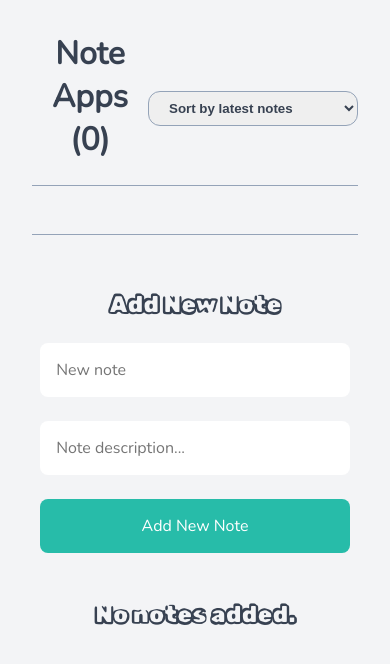
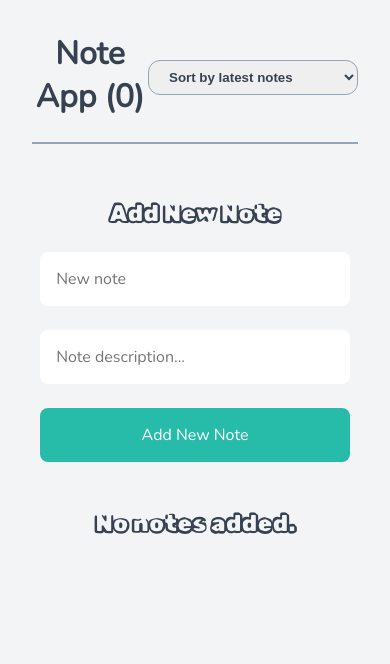
Before and after one commit to ellefamkar/Add-Notebook-React-Testing, a React (Vite) app: page / in a window 390 px wide. Shown: the top 664 px of the page. Built offline with nearby package versions, Linux system fonts and the light colour scheme.

Commit message:
style(header): add responsive styles for mobile view

```diff
--- a/src/App.css
+++ b/src/App.css
@@ -53,7 +53,7 @@
   align-items: center;
   justify-content: space-evenly;
   margin-bottom: 3rem;
-  border-bottom: 1px solid var(--text-400);
+  border-bottom: 2px solid var(--text-400);
 }
 
 .note-app {
--- a/src/App.jsx
+++ b/src/App.jsx
@@ -37,13 +37,11 @@ function App() {
   return (
     <>
       <div className="container">
-        <div className="note-header">
-          <NoteHeader
-            notes={notes}
-            sortBy={sortBy}
-            onSort={(e) => setSortBy(e.target.value)}
-          />
-        </div>
+        <NoteHeader
+          notes={notes}
+          sortBy={sortBy}
+          onSort={(e) => setSortBy(e.target.value)}
+        />
         <div className="note-app">
           <AddNewNote onAddNote={handleAddNote} />
           <div className="note-container">
--- a/src/components/NoteHeader.jsx
+++ b/src/components/NoteHeader.jsx
@@ -1,7 +1,7 @@
 function NoteHeader({ notes, sortBy, onSort }) {
   return (
     <div className="note-header">
-      <h1>Note Apps ({notes.length})</h1>
+      <h1>Note App ({notes.length})</h1>
       <select value={sortBy} onChange={onSort}>
         <option value="latest">Sort by latest notes</option>
         <option value="earliest">Sort by earliest notes</option>
--- a/src/index.css
+++ b/src/index.css
@@ -191,6 +191,7 @@ button {
 
 select {
   padding: 0.5rem 1rem;
+  margin-bottom: 1.2rem;
   outline: none;
   border: 1px solid var(--text-400);
   border-radius: 0.75rem;
```
